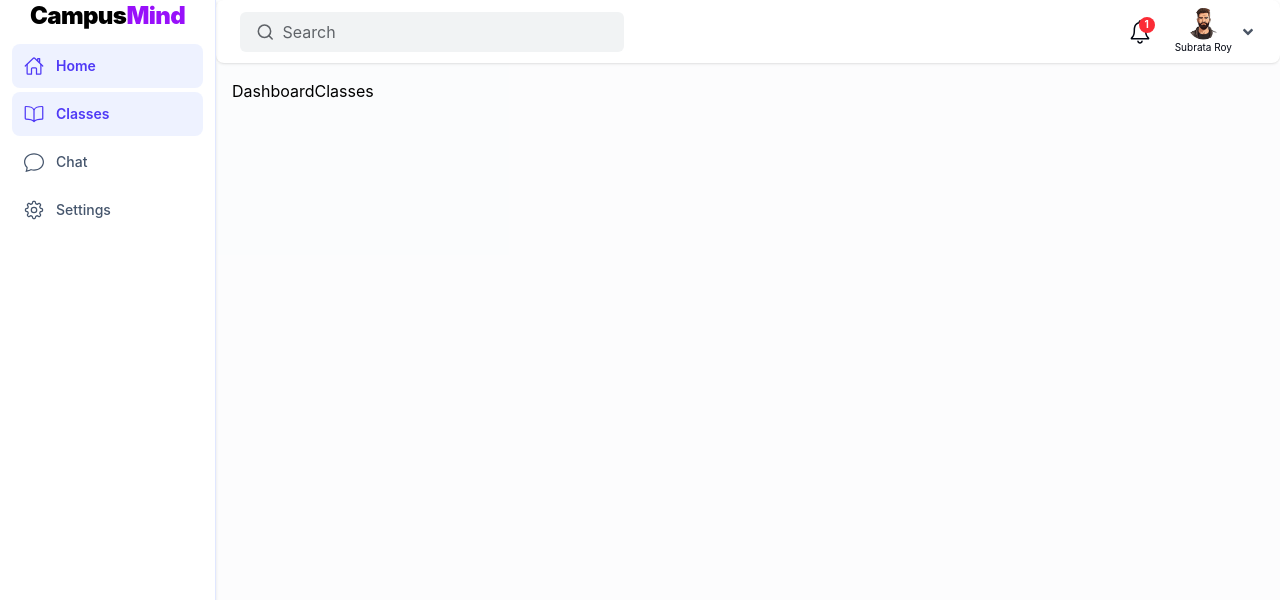
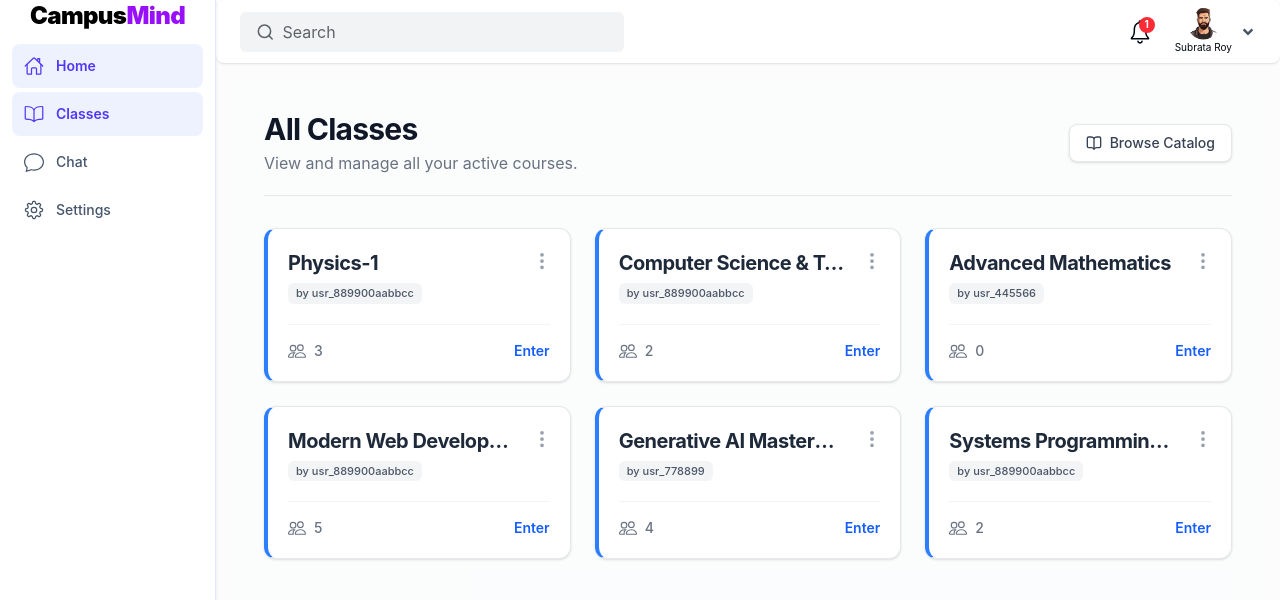
Before and after one commit to subrataroy912/Campus-Mind, a React (Vite) app: page /dashboard/classes in a window 1280 px wide. Shown: the top 600 px of the page. Built offline with nearby package versions, Linux system fonts and the light colour scheme.

Commit message:
add dashboard pages

```diff
--- a/index.html
+++ b/index.html
@@ -1,12 +1,16 @@
 <!doctype html>
 <html lang="en">
+
 <head>
   <meta charset="UTF-8" />
   <meta name="viewport" content="width=device-width, initial-scale=1.0" />
   <title>Campus Mind</title>
 </head>
-  <body>
+
+<body class="">
+  <!-- TODO:: <body class="bg-white text-gray-900 dark:bg-gray-900 dark:text-white transition-colors duration-300"> -->
   <div id="root"></div>
   <script type="module" src="/src/main.jsx"></script>
 </body>
+
 </html>
--- a/src/components/dashboard/ClassCard.jsx
+++ b/src/components/dashboard/ClassCard.jsx
@@ -1,61 +1,49 @@
 import React from 'react';
 import { Link } from 'react-router-dom';
 import { BsPeople, BsThreeDotsVertical } from 'react-icons/bs';
-import classPage from "../../assets/classes-page.png";
 
-export default function ClassCard() {
+// Pass the whole class object as 'classItem'
+export default function ClassCard({ classItem }) {
+  // Destructure the exact keys from your JSON/Entity
+  const { id, name, created_by_user_id, member_ids } = classItem;
+
   return (
-    <div className="group w-full h-full flex flex-col bg-white rounded-2xl border border-gray-100 shadow-sm hover:shadow-xl hover:-translate-y-1 transition-all duration-300 ease-out cursor-pointer overflow-hidden">
+    <div className="group w-full bg-white flex flex-col p-4 sm:p-5 rounded-xl border border-gray-200 border-l-4 border-l-blue-500 hover:border-blue-300 hover:border-l-blue-600 shadow-sm hover:shadow-md transition-all duration-300 ease-in-out cursor-pointer">
 
-      {/* Banner Image Area - Scales height based on device size */}
-      <div className="h-24 sm:h-28 md:h-32 w-full bg-blue-50 relative overflow-hidden shrink-0">
-        <img
-          src={classPage}
-          alt="Class Banner"
-          className="w-full h-full object-cover group-hover:scale-105 transition-transform duration-500"
-          onError={(e) => { e.target.style.display = 'none' }}
-        />
-        <div className="absolute inset-0 bg-linear-to-t from-black/40 to-transparent"></div>
-      </div>
-
-      {/* Card Content - Dynamic padding for mobile vs desktop */}
-      <div className="p-4 sm:p-5 flex flex-col grow gap-3">
-
-        {/* Header: Title & Menu */}
-        <div className="flex justify-between items-start gap-2">
-          <div className="flex flex-col items-start gap-1 w-[85%]">
-            <h3 className="font-semibold text-gray-800 text-base sm:text-lg truncate w-full">
-              Physics-1
+      <div className="flex justify-between items-start gap-3">
+        <div className="flex flex-col items-start gap-1.5 overflow-hidden">
+          <h3 className="font-bold text-gray-800 text-lg sm:text-xl truncate w-full tracking-tight">
+            {name}
           </h3>
-            <span className="text-[10px] sm:text-[11px] font-medium bg-emerald-100 text-emerald-700 px-2 sm:px-2.5 py-0.5 rounded-full border border-emerald-200">
-              Created by Subrata
+          <span className="text-[11px] truncate font-medium bg-gray-100 text-gray-600 px-2 py-0.5 rounded-md">
+            by {created_by_user_id}
           </span>
         </div>
 
-          <button className="p-1 sm:p-1.5 text-gray-400 hover:bg-gray-100 hover:text-gray-700 rounded-full transition-colors shrink-0">
-            <BsThreeDotsVertical className="w-4 h-4 sm:w-5 sm:h-5" />
+        <button className="text-gray-400 hover:text-gray-800 transition-colors p-1.5 -mr-2 -mt-1 rounded-full hover:bg-gray-100 shrink-0">
+          <BsThreeDotsVertical className="w-5 h-5" />
         </button>
       </div>
 
-        {/* Spacer to push footer to the bottom if cards are different heights */}
       <div className="grow"></div>
 
-        {/* Footer: Stats & Action */}
-        <div className="flex items-center justify-between mt-1 pt-3 sm:pt-4 border-t border-gray-100">
-          <div className="flex items-center gap-1.5 text-gray-500 font-medium text-xs sm:text-sm">
-            <BsPeople className="text-blue-500 w-4 h-4 sm:w-4 sm:h-4" />
-            <span>32</span>
+      <div className="flex items-center justify-between mt-5 pt-4 border-t border-gray-100 gap-3">
+        <div className="flex items-center gap-2 text-gray-500 min-w-0">
+          <BsPeople className="w-4.5 h-4.5 shrink-0" />
+
+          <span className="font-medium text-sm tracking-tight truncate">
+            {member_ids ? member_ids.length : 0}
+          </span>
         </div>
 
         <Link
-            to="#"
-            className="text-xs sm:text-sm font-semibold text-blue-600 hover:text-blue-800 transition-colors"
+          to={`/dashboard/classes/${id}`}
+          className="shrink-0 group/btn text-sm font-semibold text-blue-600 hover:text-blue-700 flex items-center gap-1 transition-colors"
         >
-            Enter Class &rarr;
+          Enter
         </Link>
       </div>
 
     </div>
-    </div>
   );
 }
--- a/src/pages/dashboard/DashboardClassesPage.jsx
+++ b/src/pages/dashboard/DashboardClassesPage.jsx
@@ -1,9 +1,51 @@
-import React from 'react'
+import React from 'react';
+import Classes from '../../utils/data.js';
+import ClassCard from '../../components/dashboard/ClassCard';
+// Optional: import an icon for a modern UI touch if you use lucide-react
+import { BookOpen } from 'lucide-react';
 
 function DashboardClasses() {
   return (
-    <div>DashboardClasses</div>
-  )
+    <div className="min-h-screen bg-gray-50/30 p-4 sm:p-6 lg:p-8">
+      <div className="max-w-[1600px] mx-auto flex flex-col gap-6 lg:gap-8">
+
+        <div className="flex flex-col sm:flex-row sm:items-center justify-between gap-4 border-b border-gray-200 pb-5">
+          <div>
+            <h1 className="text-2xl sm:text-3xl font-bold text-gray-900 tracking-tight">
+              All Classes
+            </h1>
+            <p className="text-sm sm:text-base text-gray-500 mt-1">
+              View and manage all your active courses.
+            </p>
+          </div>
+
+          <button className="inline-flex items-center justify-center gap-2 bg-white border border-gray-200 text-gray-700 px-4 py-2 rounded-lg hover:bg-gray-50 transition-colors shadow-sm text-sm font-medium w-full sm:w-auto">
+            <BookOpen className="w-4 h-4" />
+            Browse Catalog
+          </button>
+        </div>
+
+        {Classes && Classes.length > 0 ? (
+          <div className="grid grid-cols-[repeat(auto-fill,minmax(280px,1fr))] gap-5 sm:gap-6">
+            {Classes.map((item) => (
+              <ClassCard key={item.id} classItem={item} />
+            ))}
+          </div>
+        ) : (
+          <div className="flex flex-col items-center justify-center py-20 px-4 bg-white border-2 border-dashed border-gray-200 rounded-2xl text-center">
+            <div className="bg-gray-50 p-4 rounded-full mb-4">
+              <BookOpen className="w-8 h-8 text-gray-400" />
+            </div>
+            <h3 className="text-lg font-semibold text-gray-900 mb-1">No classes found</h3>
+            <p className="text-gray-500 max-w-sm">
+              You haven't joined or created any classes yet. Get started by creating a new one!
+            </p>
+          </div>
+        )}
+
+      </div>
+    </div>
+  );
 }
 
-export default DashboardClasses
+export default DashboardClasses;
--- /dev/null
+++ b/src/utils/data.js
@@ -0,0 +1,79 @@
+const Classes = [
+    {
+        "id": "651abc123def456001111111",
+        "name": "Physics-1",
+        "description": "Introduction to classical mechanics, kinematics, and Newton's laws of motion.",
+        "created_by_user_id": "usr_889900aabbcc",
+        "member_ids": [
+            "usr_112233",
+            "usr_445566",
+            "usr_778899"
+        ],
+        "created_at": "2026-08-25T09:00:00.000Z",
+        "updated_at": "2026-08-26T14:30:00.000Z"
+    },
+    {
+        "id": "651abc123def456002222222",
+        "name": "Computer Science & Technology",
+        "description": "Core operating systems concepts, process management, and memory architecture.",
+        "created_by_user_id": "usr_889900aabbcc",
+        "member_ids": [
+            "usr_112233",
+            "usr_990011"
+        ],
+        "created_at": "2026-08-26T10:15:00.000Z",
+        "updated_at": "2026-08-26T10:15:00.000Z"
+    },
+    {
+        "id": "651abc123def456003333333",
+        "name": "Advanced Mathematics",
+        "description": null,
+        "created_by_user_id": "usr_445566",
+        "member_ids": [],
+        "created_at": "2026-08-27T08:00:00.000Z",
+        "updated_at": "2026-08-27T08:00:00.000Z"
+    },
+    {
+        "id": "651abc123def456004444444",
+        "name": "Modern Web Development",
+        "description": "Full-stack development using React, Node, and cloud deployments on Render and Netlify.",
+        "created_by_user_id": "usr_889900aabbcc",
+        "member_ids": [
+            "usr_112233",
+            "usr_445566",
+            "usr_778899",
+            "usr_990011",
+            "usr_334455"
+        ],
+        "created_at": "2026-08-20T11:00:00.000Z",
+        "updated_at": "2026-08-22T16:45:00.000Z"
+    },
+    {
+        "id": "651abc123def456005555555",
+        "name": "Generative AI Mastermind",
+        "description": "Exploring LLMs, prompt engineering, and API integration with Google AI Studio and Gemini.",
+        "created_by_user_id": "usr_778899",
+        "member_ids": [
+            "usr_889900aabbcc",
+            "usr_112233",
+            "usr_223344",
+            "usr_556677"
+        ],
+        "created_at": "2026-08-22T09:30:00.000Z",
+        "updated_at": "2026-08-27T08:00:00.000Z"
+    },
+    {
+        "id": "651abc123def456006666666",
+        "name": "Systems Programming with Rust",
+        "description": "Deep dive into Rust networking primitives, std::net, and low-level system design.",
+        "created_by_user_id": "usr_889900aabbcc",
+        "member_ids": [
+            "usr_445566",
+            "usr_990011"
+        ],
+        "created_at": "2026-08-24T14:20:00.000Z",
+        "updated_at": "2026-08-25T10:10:00.000Z"
+    }
+];
+
+export default Classes;
--- a/tailwind.config.js
+++ b/tailwind.config.js
@@ -1,6 +1,7 @@
 
 /**@type{import('tailwindcss')*/
 module.exports = {
+    darkMode: 'class',
     content: ["./src/**/*.{jsx,html,js}"],
     theme: {
         extend: {},
```
Also changed, not shown: src/pages/dashboard/DashboardHomePage.jsx (+28 -27 lines). Lines whose indentation alone changed are shown as unchanged.
